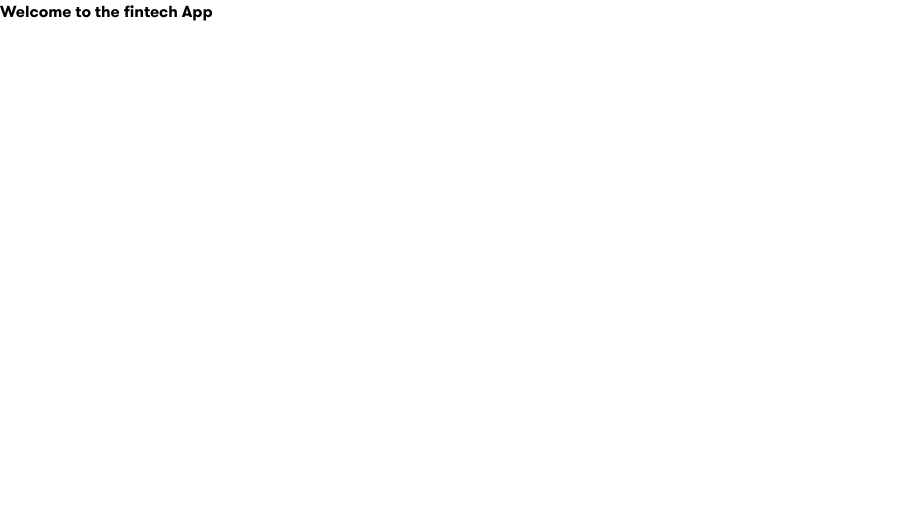
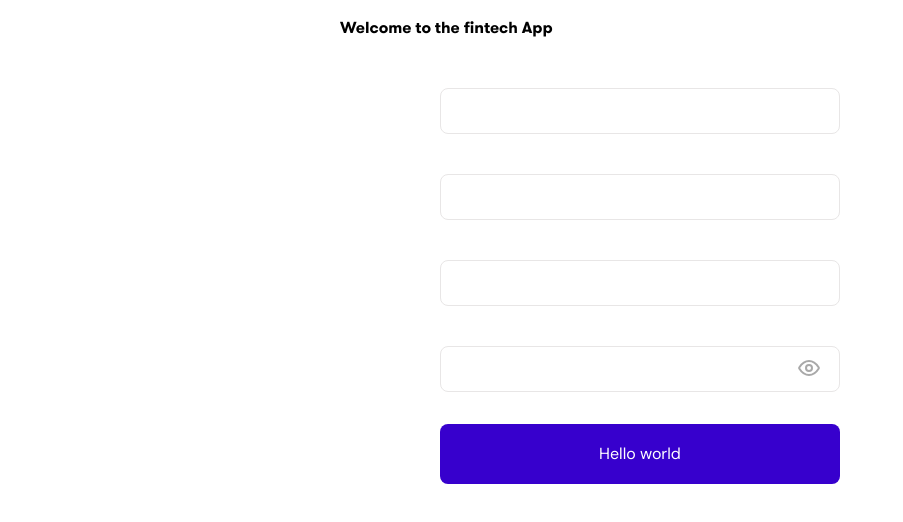
Before and after one commit to devcareer/team-fintech-frontend, a React (Create React App) app: page / in a window 1280 px wide. Shown: the top 522 px of the page, without its empty margins (0-903 px from the left). Built offline with nearby package versions, Linux system fonts and the light colour scheme; the HTML template or start-up script is replaced by a standard one.

Commit message:
perf: update component

```diff
--- a/src/App.js
+++ b/src/App.js
@@ -1,7 +1,18 @@
+import Button from './components/General/Button/Button';
+import Input from './components/General/Input/Input';
+import InputPassword from './components/General/Input/InputPassword';
+
 function App() {
   return (
-    <div>
+    <div className="flex flex-col gap-10 p-4 mx-auto lg:w-[632px]">
       <h1>Welcome to the fintech App</h1>
+      <div className="flex flex-col gap-8 mx-auto ">
+        <Input />
+        <Input />
+        <Input />
+        <InputPassword />
+        <Button>Hello world</Button>
+      </div>
     </div>
   );
 }
--- a/src/components/General/Input/Input.js
+++ b/src/components/General/Input/Input.js
@@ -6,7 +6,7 @@ import React from 'react';
 const Input = ({ type, name, labelText, placeholder }) => {
   return (
     <div>
-      <label htmlFor={name} className="block text-text-2 text-sm  mb-2">
+      <label htmlFor={name} className="block text-text-2 text-sm  mb-2 font-normal">
         {labelText}
       </label>
       <input
```
